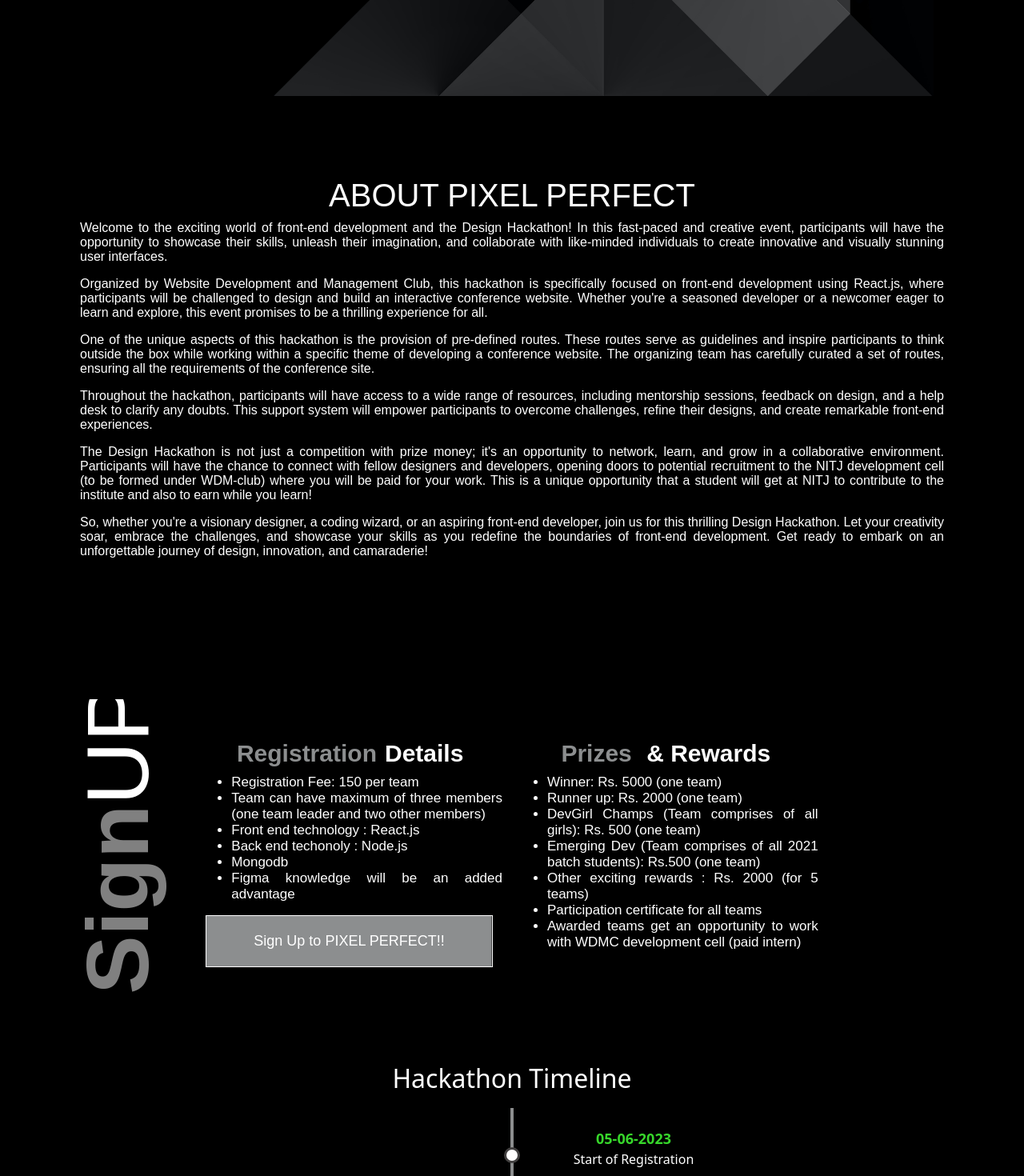
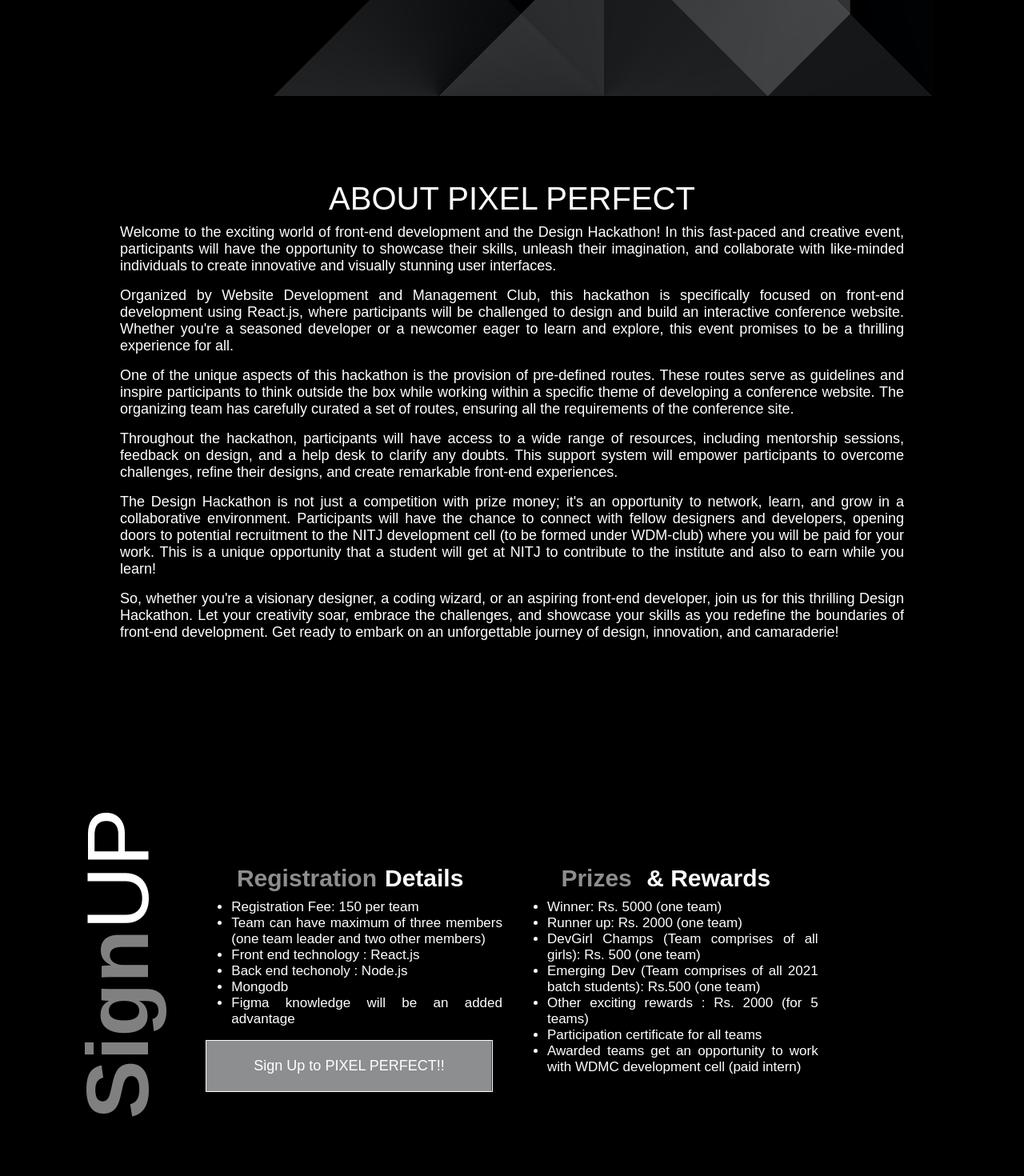
Before and after one commit to harimurugan1989/pixel-perfect, a React (Create React App) app: page / in a window 1280 px wide. Shown: the part 740-2210 px from the top of the page at 80% size. Built offline with nearby package versions, Linux system fonts and the light colour scheme.

Commit message:
css changes

```diff
--- a/src/App.css
+++ b/src/App.css
@@ -232,11 +232,11 @@ nav.navbar .navbar-toggler[aria-expanded="true"] .navbar-toggler-icon:before {
   display: flex;
   align-items: center;
   font-family: sans-serif;
-  padding: 100px;
-  /* height: 100vh; */
+  padding: 150px;
+  height: 100vh;
   width: 100%;
   text-align: justify;
-
+  font-size: large;
 }
 .load-more {
   text-align: center;
@@ -761,7 +761,7 @@ align-items: center;
   font-size: 17px;
   font-weight: 100;
   text-align: justify;
-  padding: 50px;
+  padding: 100px;
   font-family: sans-serif;
 }
 
```
